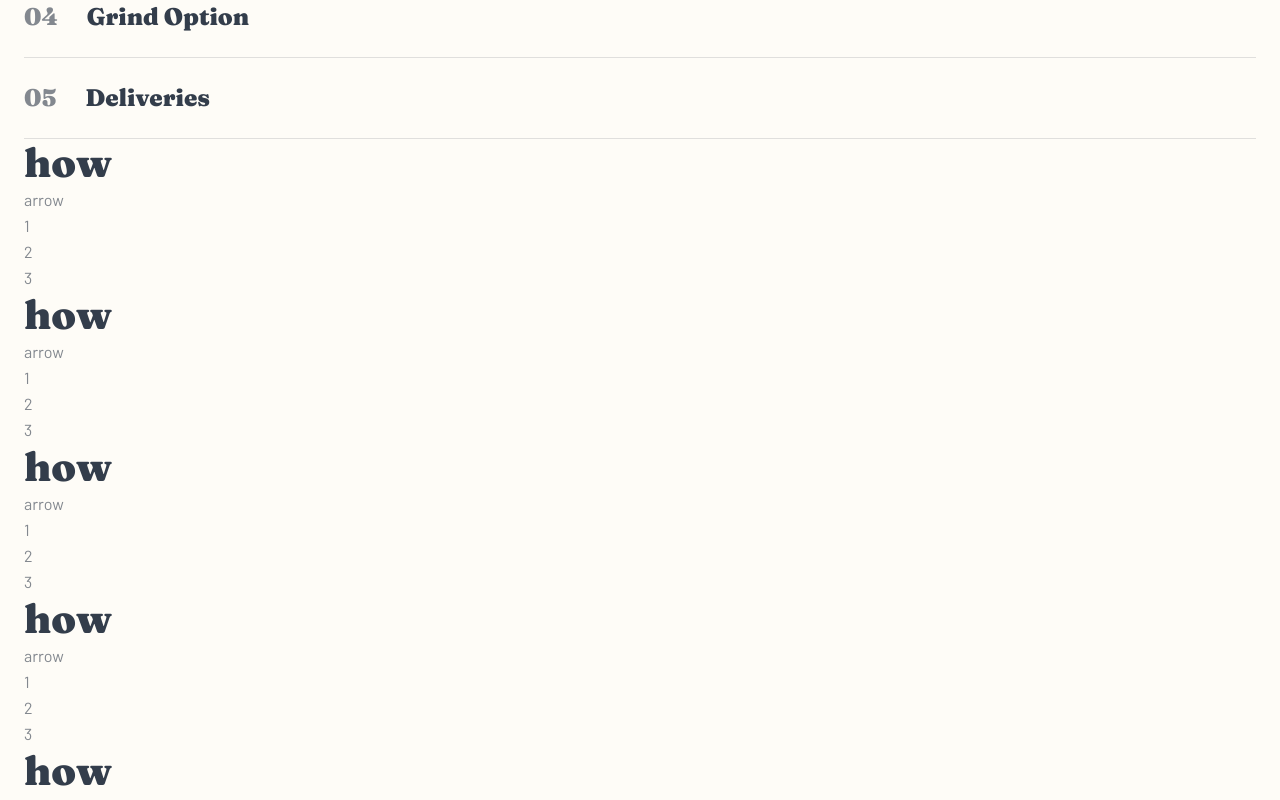
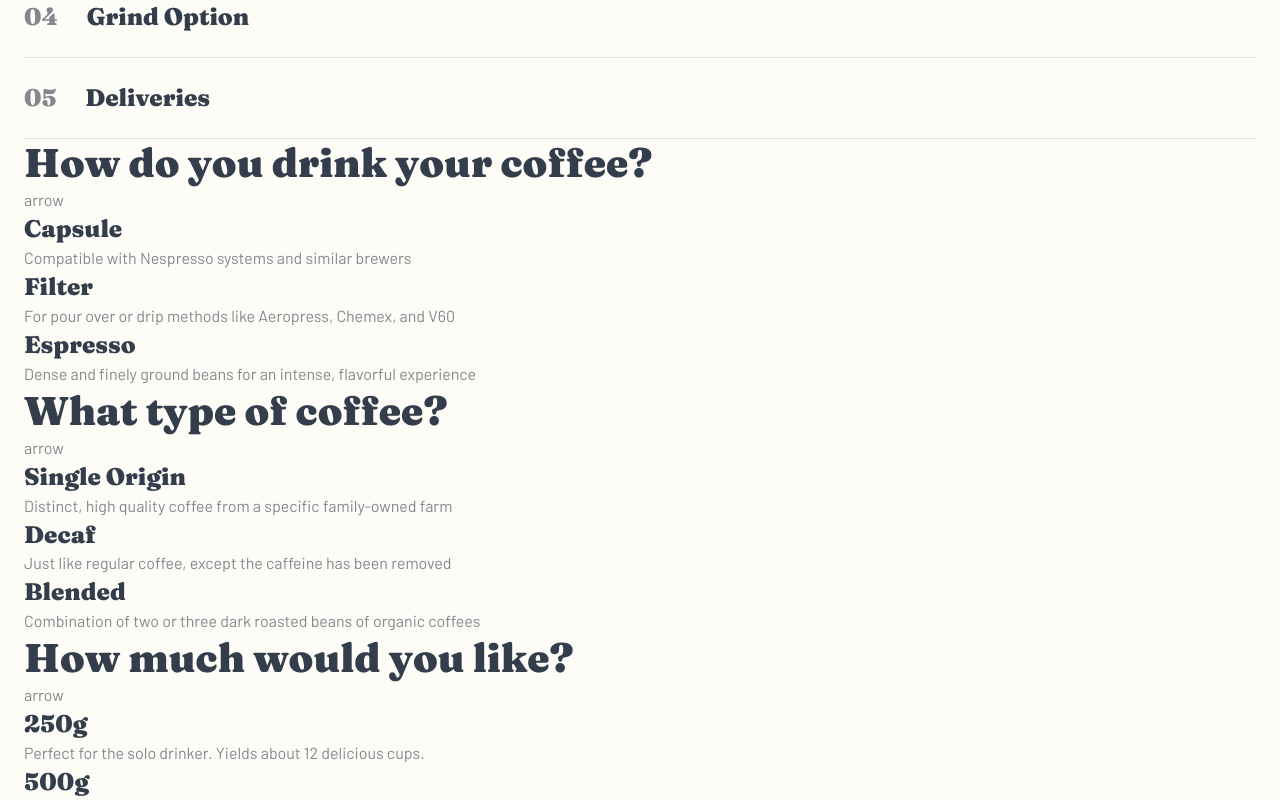
Before and after one commit to ohmymario/coffee-roasters, a Next.js app: page /subscribe in a window 1280 px wide. Shown: the part 1820-2620 px from the top of the page. Built offline with nearby package versions, Linux system fonts and the light colour scheme.

Commit message:
populate all questions with prop data

```diff
--- a/components/question/Question.js
+++ b/components/question/Question.js
@@ -1,17 +1,24 @@
 import React from 'react';
 
-const Question = () => (
+const Question = props => {
+  console.log(props);
+  const { name, open, question, selected, selectedAnswer, selections } = props;
+  return (
     <>
       <div>
-      <h2>how</h2>
+        <h2>{question}</h2>
         <span>arrow</span>
       </div>
       <div>
-      <div>1</div>
-      <div>2</div>
-      <div>3</div>
+        {selections.map(answer => (
+          <>
+            <h4>{answer.title}</h4>
+            <p>{answer.description}</p>
+          </>
+        ))}
       </div>
     </>
   );
+};
 
 export default Question;
```
Lines whose indentation alone changed are shown as unchanged.
